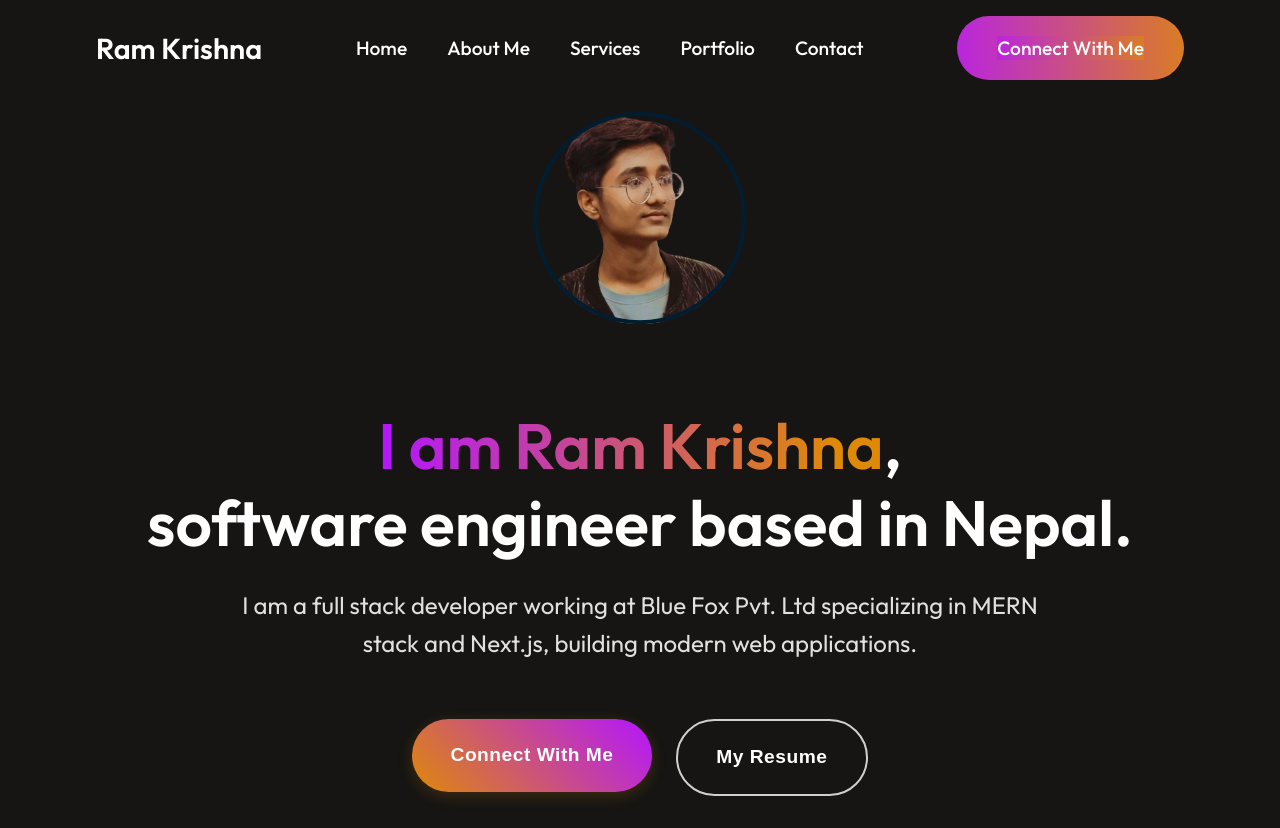
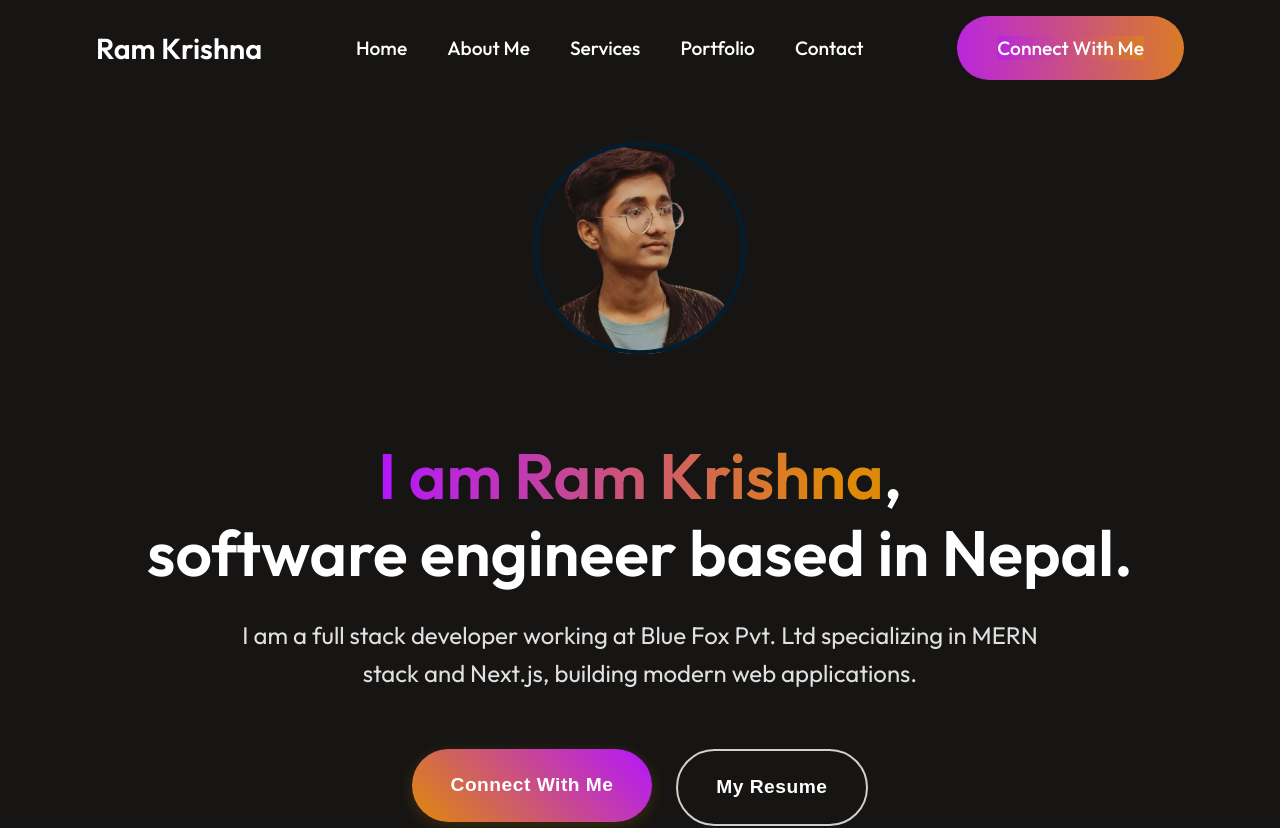
Before and after one commit to imramkrishna/Ram-Portfolio, a React (Vite) app: page / in a window 1280 px wide. Shown: the top 828 px of the page. Built offline with nearby package versions, Linux system fonts and the light colour scheme.

Commit message:
Links Modified

```diff
--- a/src/Components/Contact/Contact.jsx
+++ b/src/Components/Contact/Contact.jsx
@@ -1,5 +1,5 @@
 import React,{useState} from 'react';
-import { FaGithub, FaLinkedin, FaEnvelope, FaPhone, FaMapMarkerAlt } from 'react-icons/fa';
+import { FaGithub, FaLinkedin,FaTwitter, FaEnvelope, FaPhone, FaMapMarkerAlt } from 'react-icons/fa';
 import './Contact.css';
 
 const Contact = () => {
@@ -65,6 +65,10 @@ const Contact = () => {
                         <a href="https://linkedin.com/in/ramkrishnaprofile" target="_blank" rel="noopener noreferrer">
                             <FaLinkedin />
                         </a>
+                        <a href="https://x.com/ramkrishnacode" target="_blank" rel="noopener noreferrer">
+                            <FaTwitter />
+                        </a>
+
                     </div>
                 </div>
 
--- a/src/Components/Hero/Hero.css
+++ b/src/Components/Hero/Hero.css
@@ -1,4 +1,5 @@
 .hero {
+    margin-top:30px;
     min-height: 100vh;
     display: flex;
     align-items: center;
```
